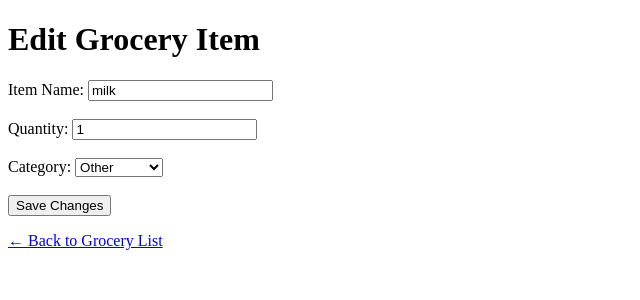
After one commit to Daria4044/Python1stproject, a Flask app: page /edit/1 in a window 1280 px wide. The commit adds this page. Shown: the top 300 px of the page, without its empty margins (0-640 px from the left). Run offline with Flask 3, Linux system fonts and the light colour scheme.

Commit message:
Add edit item feature with database integration

```diff
--- a/app.py
+++ b/app.py
@@ -21,7 +21,7 @@ def home():
     grocery_list = GroceryItem.query.all()
     return render_template("index.html", grocery_list=grocery_list)
 
-# ✅ POST route to add new item
+# ✅ POST route to add new item — this was missing!
 @app.route("/add-item", methods=["POST"])
 def add_item():
     item_name = request.form.get("item-name")
@@ -29,12 +29,24 @@ def add_item():
     category = request.form.get("category")
 
     if item_name and quantity and category:
-        # 🛠️ Match field name in your model: item_name
         new_item = GroceryItem(item=item_name, quantity=quantity, category=category)
         db.session.add(new_item)
         db.session.commit()
 
     return redirect(url_for("home"))
+
+# ✅ Edit item route
+@app.route("/edit/<int:item_id>", methods=["GET", "POST"])
+def edit_item(item_id):
+    item = GroceryItem.query.get_or_404(item_id)
+
+    if request.method == "POST":
+        item.item = request.form.get("item-name")
+        item.quantity = request.form.get("quantity")
+        item.category = request.form.get("category")
+        db.session.commit()
+        return redirect(url_for("home"))
+    return render_template("edit_item.html", item=item)
 
 # ✅ Other routes
 @app.route("/products")
--- /dev/null
+++ b/templates/edit_item.html
@@ -0,0 +1,31 @@
+<!DOCTYPE html>
+<html lang="en">
+<head>
+    <meta charset="UTF-8">
+    <title>Edit Item</title>
+</head>
+<body>
+    <h1>Edit Grocery Item</h1>
+
+    <form method="POST">
+        <label for="item-name">Item Name:</label>
+        <input type="text" id="item-name" name="item-name" value="{{ item.item }}" required><br><br>
+
+        <label for="quantity">Quantity:</label>
+        <input type="text" id="quantity" name="quantity" value="{{ item.quantity }}" required><br><br>
+
+        <label for="category">Category:</label>
+        <select id="category" name="category">
+            <option value="Fruits" {% if item.category == 'Fruits' %}selected{% endif %}>Fruits</option>
+            <option value="Vegetables" {% if item.category == 'Vegetables' %}selected{% endif %}>Vegetables</option>
+            <option value="Dairy" {% if item.category == 'Dairy' %}selected{% endif %}>Dairy</option>
+            <option value="Grains" {% if item.category == 'Grains' %}selected{% endif %}>Grains</option>
+            <option value="Other" {% if item.category == 'Other' %}selected{% endif %}>Other</option>
+        </select><br><br>
+
+        <button type="submit">Save Changes</button>
+    </form>
+
+    <p><a href="{{ url_for('home') }}">← Back to Grocery List</a></p>
+</body>
+</html>
--- a/templates/index.html
+++ b/templates/index.html
@@ -68,6 +68,7 @@
           <td>{{ item['item'] }}</td>
           <td>{{ item['quantity'] }}</td>
           <td>{{ item['category'] }}</td>
+          <td><a href="{{ url_for('edit_item', item_id=item.id) }}">✏️ Edit</a></td>
         </tr>
         {% endfor %}
       </tbody>
```
Also changed, not shown: instance/keepfresh.db.
